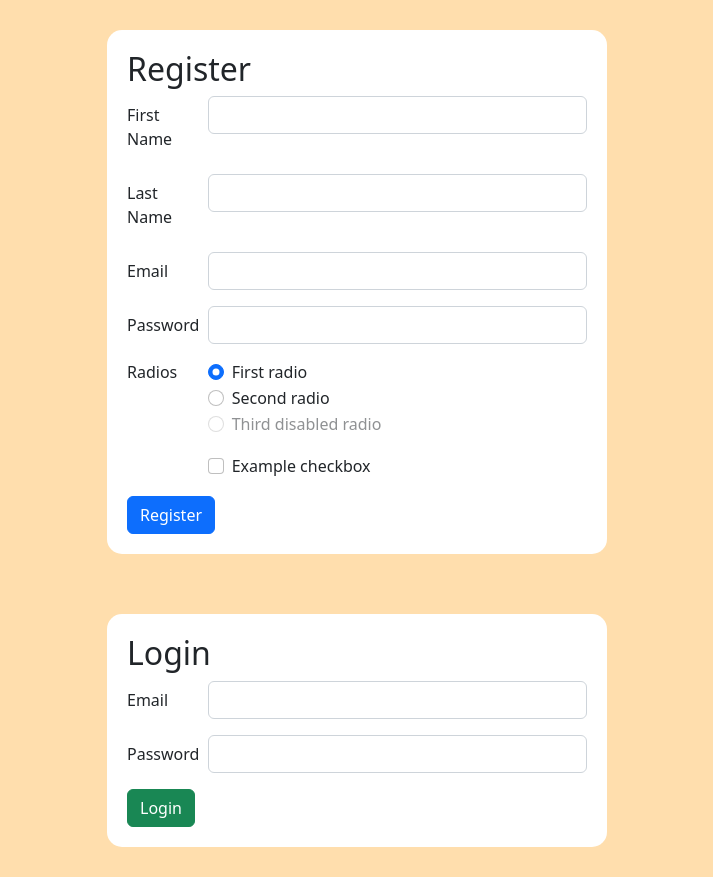
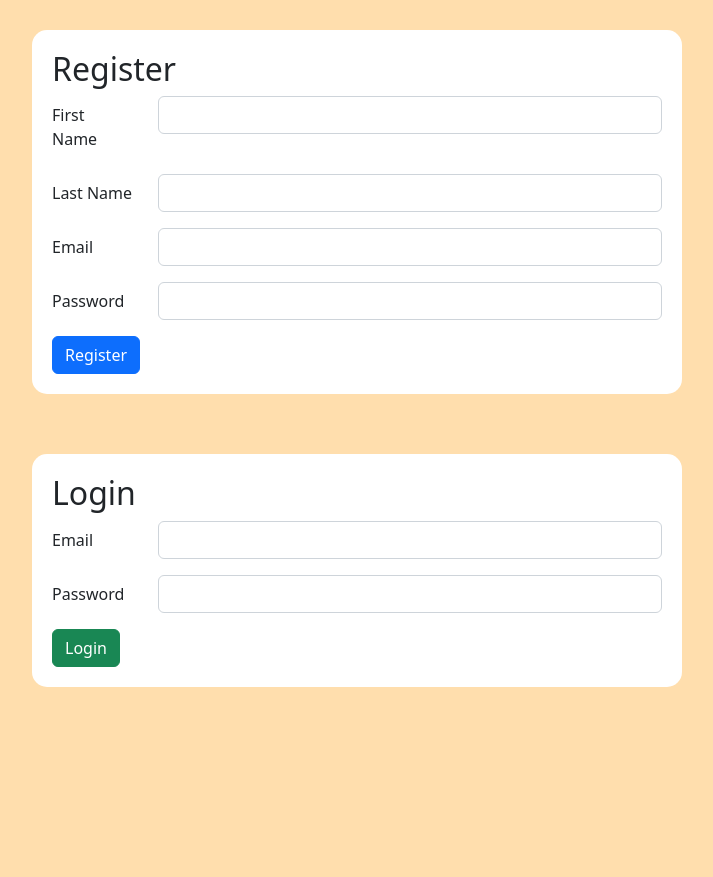
Before and after one commit to dreessen-n/login_and_registration, a Flask app: page / in a window 1280 px wide. Shown: the whole page, without its empty margins (283-996 px from the left). After the commit the page ends 687 px from the top, so only its background shows below. Run offline with Flask 2, Linux system fonts and the light colour scheme.

Commit message:
Widen container and add values to session

```diff
--- a/flask_app/controllers/users.py
+++ b/flask_app/controllers/users.py
@@ -51,7 +51,10 @@ def dashboard():
     }
     # Pass the data dict to create_user method in class
     one_user = user.User.get_user_by_id(data)
-    print(one_user.first_name, one_user.last_name)
+    if one_user:
+        session['email'] = one_user.email
+        session['first_name'] = one_user.first_name
+        session['last_name'] = one_user.last_name
     return render_template('dashboard.html', one_user=one_user)
 
 @app.route('/logout')
--- a/flask_app/static/css/style.css
+++ b/flask_app/static/css/style.css
@@ -14,7 +14,7 @@ body {
 }
 
 .container {
-    width: 500px;
+    width: 650px;
     background-color: white;
     padding: 20px;
     margin: 30px;
--- a/flask_app/templates/index.html
+++ b/flask_app/templates/index.html
@@ -49,39 +49,7 @@
               <input type="password" name="password" class="form-control" id="input_Password">
             </div>
           </div>
-          <fieldset class="row mb-3">
-            <legend class="col-form-label col-sm-2 pt-0">Radios</legend>
-            <div class="col-sm-10">
-              <div class="form-check">
-                <input class="form-check-input" type="radio" name="gridRadios" id="gridRadios1" value="option1" checked>
-                <label class="form-check-label" for="gridRadios1">
-                  First radio
-                </label>
-              </div>
-              <div class="form-check">
-                <input class="form-check-input" type="radio" name="gridRadios" id="gridRadios2" value="option2">
-                <label class="form-check-label" for="gridRadios2">
-                  Second radio
-                </label>
-              </div>
-              <div class="form-check disabled">
-                <input class="form-check-input" type="radio" name="gridRadios" id="gridRadios3" value="option3" disabled>
-                <label class="form-check-label" for="gridRadios3">
-                  Third disabled radio
-                </label>
-              </div>
-            </div>
           </fieldset>
-          <div class="row mb-3">
-            <div class="col-sm-10 offset-sm-2">
-              <div class="form-check">
-                <input class="form-check-input" type="checkbox" id="gridCheck1">
-                <label class="form-check-label" for="gridCheck1">
-                  Example checkbox
-                </label>
-              </div>
-            </div>
-          </div>
           <button type="submit" class="btn btn-primary">Register</button>
         </form>
     </div>
```
